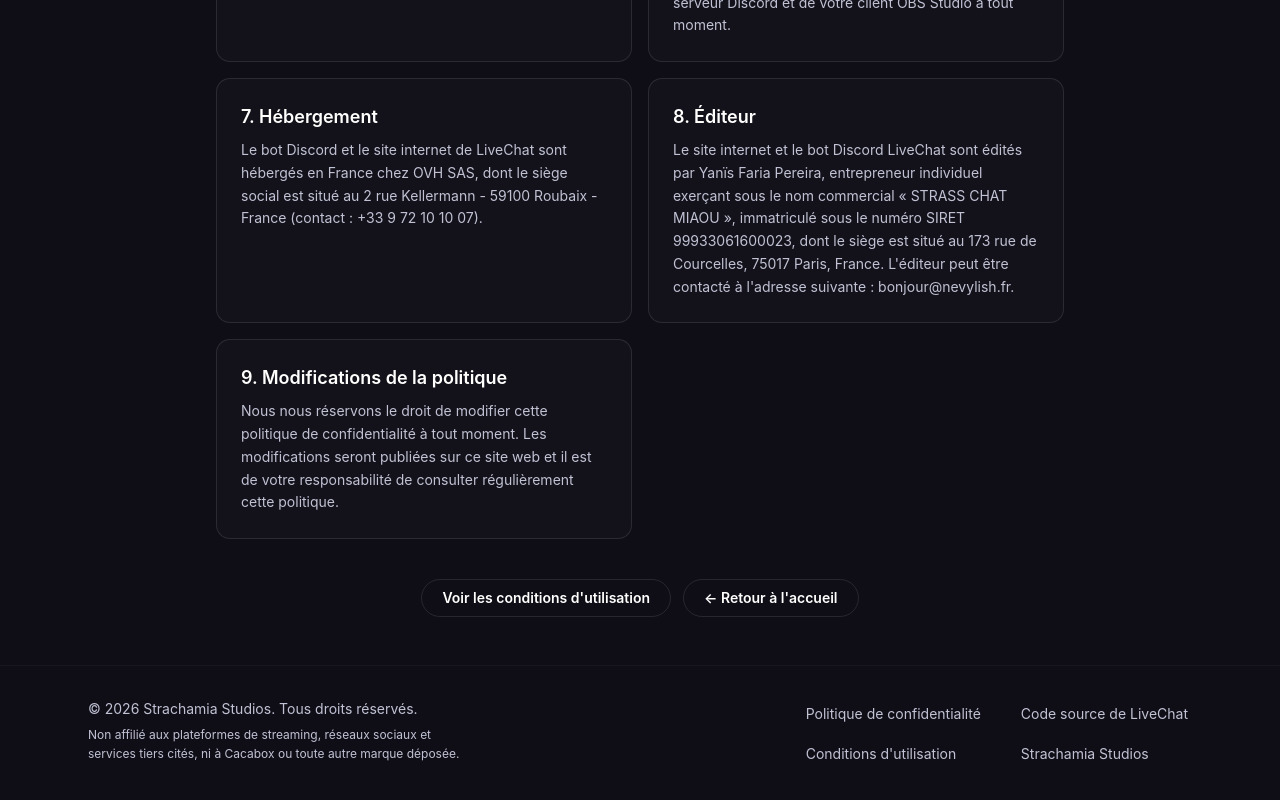
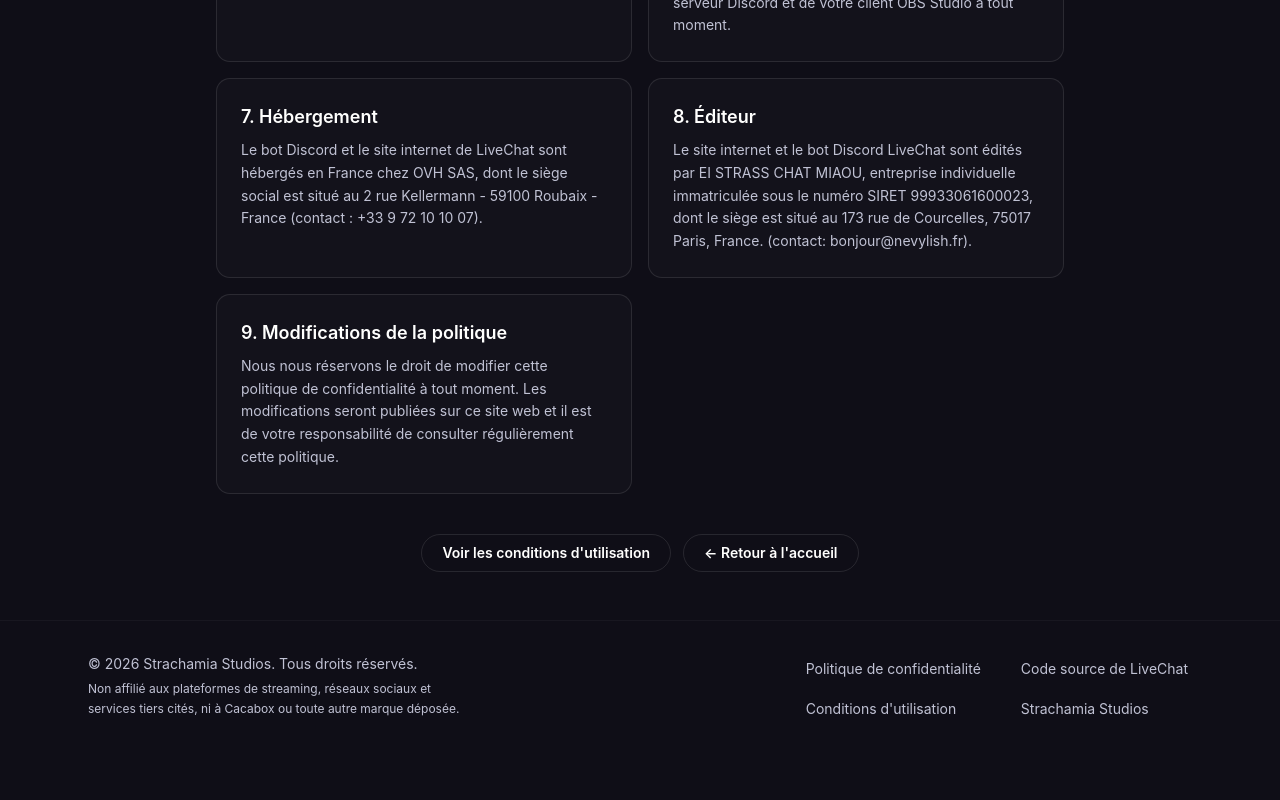
Before and after one commit to Nevylish/LiveChat, a React (Vite) app in the folder packages/web/: page /privacy in a window 1280 px wide. Shown: the part 857-1657 px from the top of the page. After the commit the page ends 1614 px from the top, so only its background shows below. Built offline with nearby package versions, Linux system fonts and the light colour scheme; a web font is replaced by a local one.

Commit message:
Privacy policy update

```diff
--- a/packages/web/src/pages/Privacy.tsx
+++ b/packages/web/src/pages/Privacy.tsx
@@ -40,7 +40,7 @@ const sections = [
     {
         title: '8. Éditeur',
         content:
-            "Le site internet et le bot Discord LiveChat sont édités par Yanïs Faria Pereira, entrepreneur individuel exerçant sous le nom commercial « STRASS CHAT MIAOU », immatriculé sous le numéro SIRET 99933061600023, dont le siège est situé au 173 rue de Courcelles, 75017 Paris, France. L'éditeur peut être contacté à l'adresse suivante : bonjour@nevylish.fr.",
+            'Le site internet et le bot Discord LiveChat sont édités par EI STRASS CHAT MIAOU, entreprise individuelle immatriculée sous le numéro SIRET 99933061600023, dont le siège est situé au 173 rue de Courcelles, 75017 Paris, France. (contact: bonjour@nevylish.fr).',
     },
     {
         title: '9. Modifications de la politique',
```
